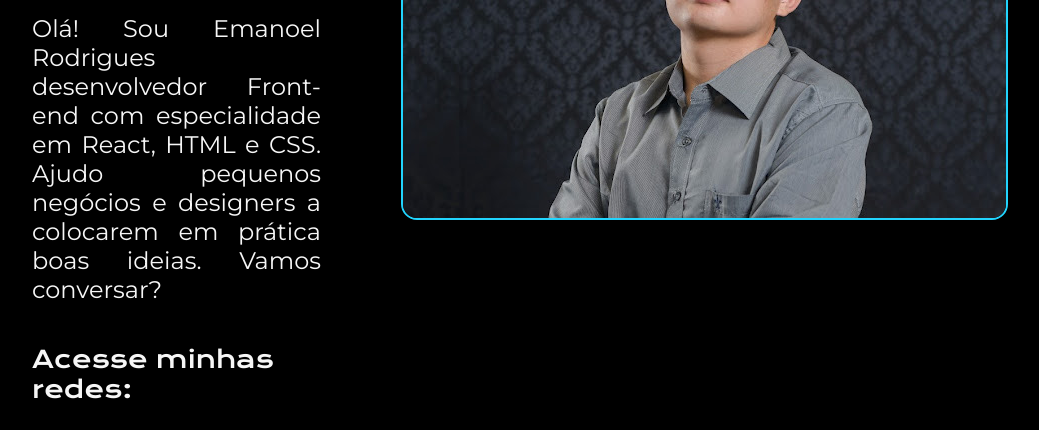
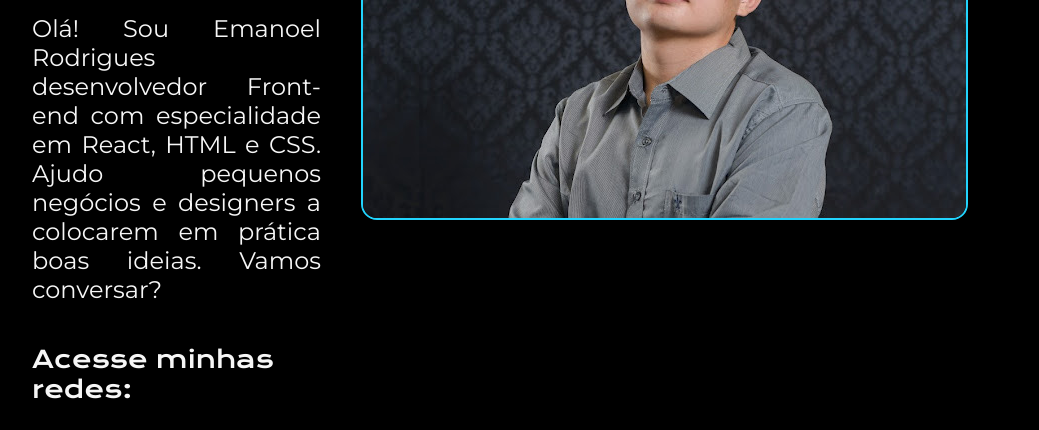
Before and after one commit to Emanooell/Portfolio, a plain HTML site: page Index.html in a window 1280 px wide. Shown: the part 489-919 px from the top of the page, without its empty margins (160-1199 px from the left). Drawn offline with nearby package versions, Linux system fonts and the light colour scheme.

Commit message:
Update style.css

```diff
--- a/styles/style.css
+++ b/styles/style.css
@@ -72,6 +72,7 @@ body {
 .apresentacao__conteudo__paragrafo {
     font-size: 1.5rem;
     text-align: justify;
+    font-family: var(--fonte-secundaria);
 }
 
 .apresentacao__botoes {
@@ -117,7 +118,7 @@ body {
     border-radius: 16px;
     border: 2px solid var(--cor-terciaria);
     position: relative;
-    left: 80px;
+    left: 40px;
     margin-top: -400px; /* Remova o ajuste de margem superior */
 }
 
@@ -151,6 +152,7 @@ body {
     .imagem{
         margin-top: 50px;
         margin-right: 80px;
+
     }
 
 }
```
